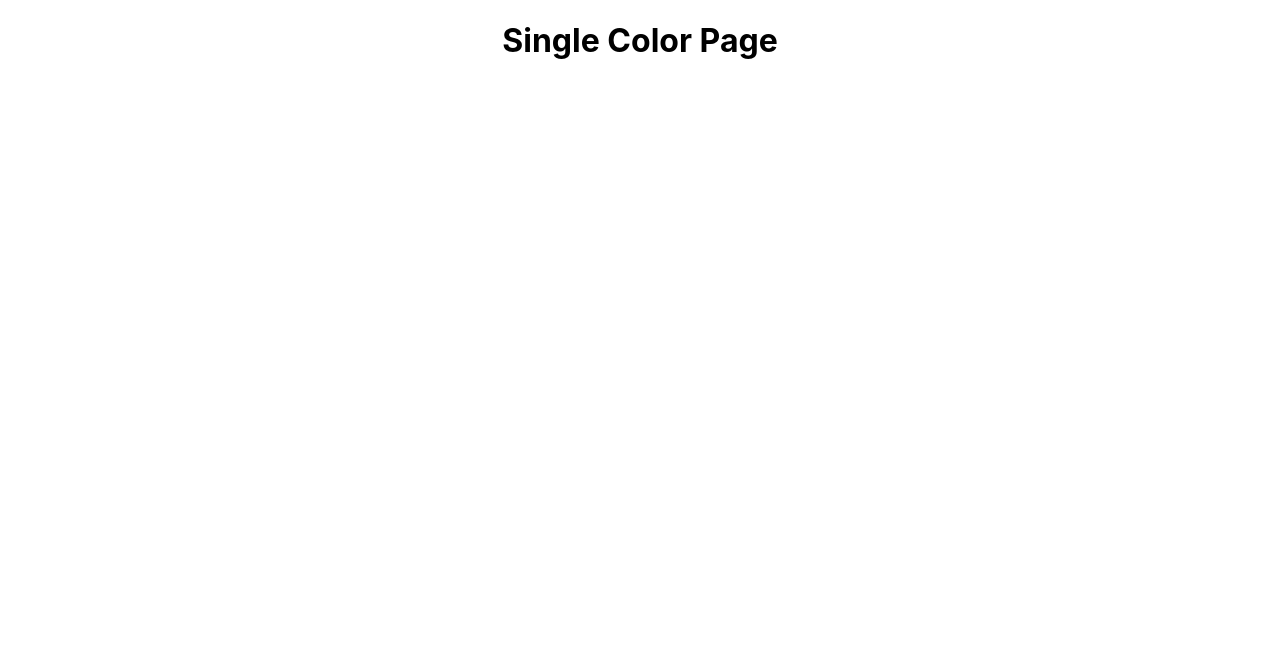
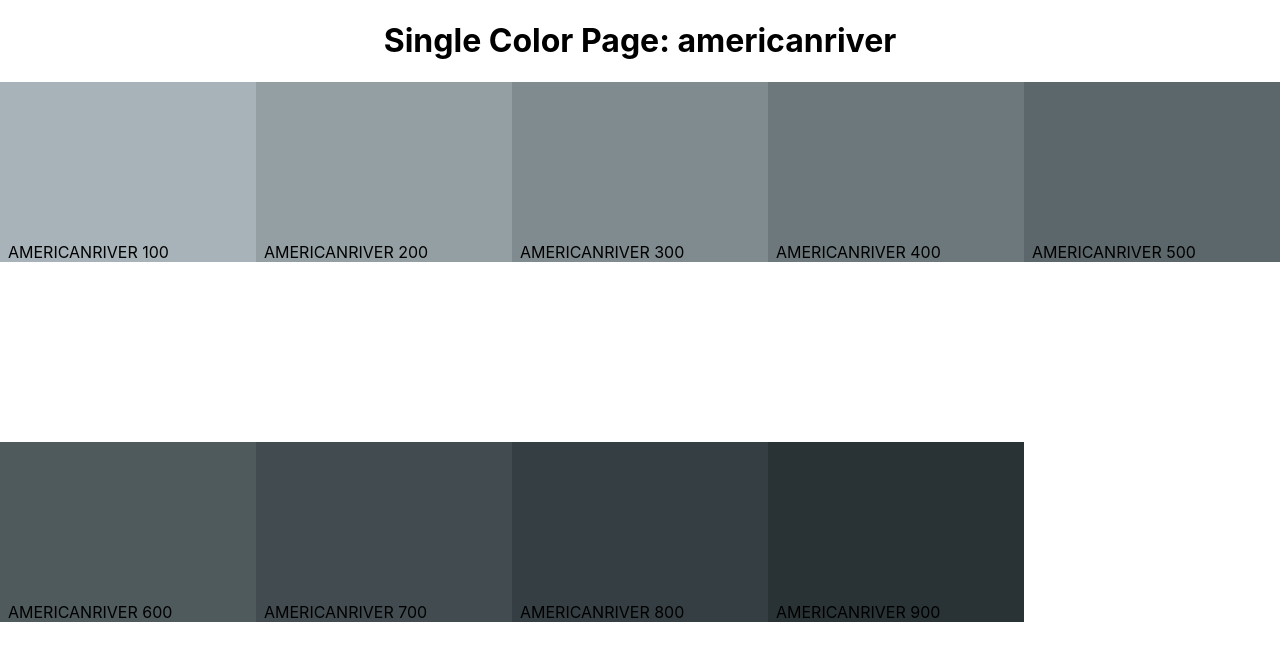
Before and after one commit to SticketInya/react-colors-app, a React (Create React App) app: page /palette/flat-ui-colors-american/americanriver in a window 1280 px wide. Shown: the top 660 px of the page. Built offline with nearby package versions, Linux system fonts and the light colour scheme.

Commit message:
feat(*): add shade selection, color box display in SingleColorPalette

```diff
--- a/src/App.js
+++ b/src/App.js
@@ -4,6 +4,7 @@ import { Navigate, Outlet, Route, Routes } from 'react-router-dom';
 import DefaultColors from './Components/DefaultColors';
 import FindPalette from './Helpers/FindPalette';
 import PaletteList from './Components/PaletteList/PaletteList';
+import ColorPalette from './Components/ColorPalette/ColorPalette';
 import SingleColorPalette from './Components/SingleColorPalette/SingleColorPalette';
 
 function App() {
@@ -16,11 +17,19 @@ function App() {
                 />
                 <Route
                     path={'palette/:id'}
-                    element={<FindPalette colorPalettes={DefaultColors} />}
+                    element={
+                        <FindPalette colorPalettes={DefaultColors}>
+                            <ColorPalette />
+                        </FindPalette>
+                    }
                 />
                 <Route
-                    path={'palette/:paletteId/:colorId'}
-                    element={<SingleColorPalette />}
+                    path={'palette/:id/:colorId'}
+                    element={
+                        <FindPalette colorPalettes={DefaultColors}>
+                            <SingleColorPalette />
+                        </FindPalette>
+                    }
                 />
                 <Route path={'*'} element={<Navigate to='/' replace />} />
             </Routes>
--- a/src/Components/ColorBox/ColorBox.css
+++ b/src/Components/ColorBox/ColorBox.css
@@ -100,6 +100,7 @@
 }
 
 .btnContainer__more{
+    text-decoration: none;
     border: 0px;
     padding: 0.5em;
     cursor: pointer;
--- a/src/Components/ColorBox/ColorBox.js
+++ b/src/Components/ColorBox/ColorBox.js
@@ -1,8 +1,12 @@
 import React, { Component } from 'react';
 import CopyToClipboard from 'react-copy-to-clipboard';
+import { Link } from 'react-router-dom';
 import './ColorBox.css';
 
 class ColorBox extends Component {
+    static defaultProps = {
+        showLink: true,
+    };
     constructor(props) {
         super(props);
         this.state = {
@@ -37,7 +41,15 @@ class ColorBox extends Component {
                         <span className='btnContainer__color'>
                             {this.props.name}
                         </span>
-                        <button className='btnContainer__more'>more</button>
+                        {this.props.showLink && (
+                            <Link
+                                to={`${this.props.id}`}
+                                className='btnContainer__more'
+                                onClick={(e) => e.stopPropagation}
+                            >
+                                more
+                            </Link>
+                        )}
                     </div>
                 </div>
             </CopyToClipboard>
--- /dev/null
+++ b/src/Components/SingleColorPalette/SingleColorPalette.css
@@ -0,0 +1,11 @@
+.SingleColorPalette{
+    height: 100vh;
+    overflow: hidden;
+}
+
+.SingleColorPalette__colors{
+    height: 90%;
+    display: flex;
+    flex-direction: row;
+    flex-wrap: wrap;
+}
--- a/src/Components/SingleColorPalette/SingleColorPalette.js
+++ b/src/Components/SingleColorPalette/SingleColorPalette.js
@@ -1,10 +1,42 @@
-import React, { Component } from 'react';
+import React, { useState } from 'react';
+import { useParams } from 'react-router-dom';
+import ColorBox from '../ColorBox/ColorBox';
 
-class SingleColorPalette extends Component {
-    state = {};
-    render() {
-        return <h1 className='SingleColorPalette'>Single Color Page</h1>;
-    }
+import './SingleColorPalette.css';
+
+function SingleColorPalette({ palette: { colors } }) {
+    const [colorFormat, setColorFormat] = useState('hex');
+    const { colorId } = useParams();
+
+    const getShades = (allColors, id) => {
+        let shades = [];
+        for (let level in allColors) {
+            shades.push(allColors[level].find((color) => color.id === id));
+        }
+        return shades;
+    };
+
+    const shades = getShades(colors, colorId);
+    console.log(shades);
+    const colorBoxes = shades.map((shade) => {
+        return (
+            <ColorBox
+                {...shade}
+                format={colorFormat}
+                key={shade.hex}
+                showLink={false}
+            />
+        );
+    });
+
+    return (
+        <div className='SingleColorPalette'>
+            <h1 className='SingleColorPalette__title'>
+                Single Color Page: {colorId}
+            </h1>
+            <div className='SingleColorPalette__colors'>{colorBoxes}</div>
+        </div>
+    );
 }
 
 export default SingleColorPalette;
--- a/src/Helpers/FindPalette.js
+++ b/src/Helpers/FindPalette.js
@@ -1,13 +1,19 @@
 import React from 'react';
 import { useParams } from 'react-router-dom';
-import ColorPalette from '../Components/ColorPalette/ColorPalette';
 import generatePalette from './ColorHelper';
 
-function FindPalette({ colorPalettes }) {
+function FindPalette({ children, colorPalettes }) {
     const { id } = useParams();
     const correctPalette = colorPalettes.find((palette) => palette.id === id);
+    const generatedPalette = generatePalette(correctPalette);
 
-    return <ColorPalette palette={generatePalette(correctPalette)} />;
+    return (
+        <>
+            {React.cloneElement(children, {
+                palette: generatedPalette,
+            })}
+        </>
+    );
 }
 
 export default FindPalette;
```
